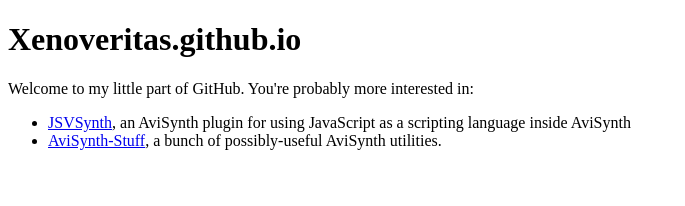
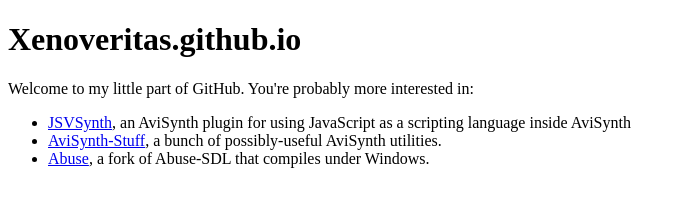
Before and after one commit to Xenoveritas/Xenoveritas.github.io, a plain HTML site: page index.html in a window 1280 px wide. Shown: the whole page, without its empty margins (0-685 px from the left). Drawn offline with Linux system fonts and the light colour scheme.

Commit message:
Add mention of Abuse

```diff
--- a/index.html
+++ b/index.html
@@ -8,6 +8,7 @@
 <ul>
 <li><a href="http://xenoveritas.github.io/jsvsynth/">JSVSynth</a>, an AviSynth plugin for using JavaScript as a scripting language inside AviSynth</li>
 <li><a href="https://github.com/Xenoveritas/AviSynth-Stuff">AviSynth-Stuff</a>, a bunch of possibly-useful AviSynth utilities.</li>
+<li><a href="https://github.com/Xenoveritas/abuse">Abuse</a>, a fork of Abuse-SDL that compiles under Windows.</li>
 </ul>
 </body>
 </html>
```
